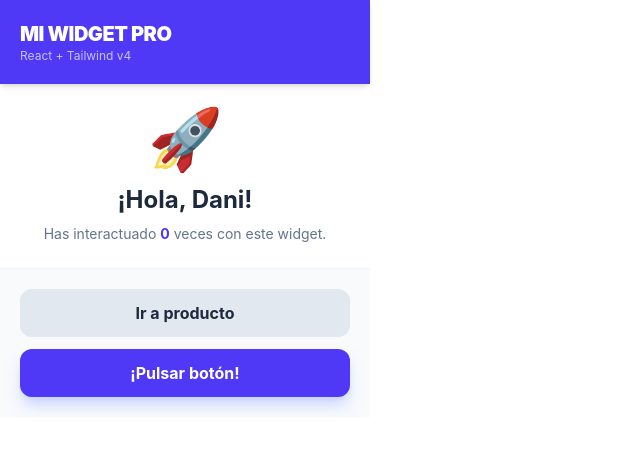
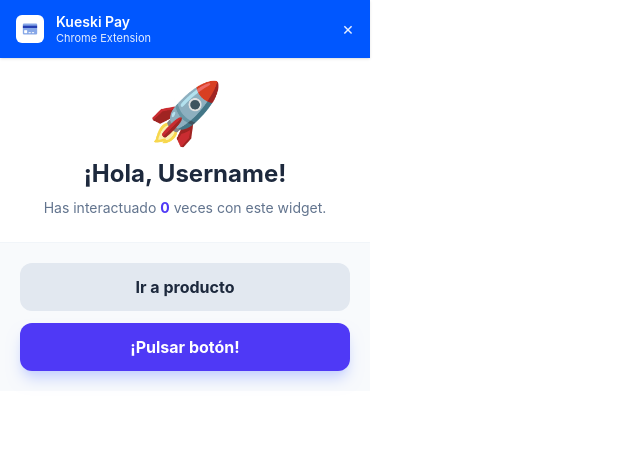
Before and after one commit to carlos-deanda/widget-kueski, a React (Vite) app: page / in a window 1280 px wide. Shown: the top 452 px of the page, without its empty margins (0-640 px from the left). Built offline with nearby package versions, Linux system fonts and the light colour scheme.

Commit message:
put the same topbar to all pages in the widget

```diff
--- a/src/App.jsx
+++ b/src/App.jsx
@@ -1,5 +1,6 @@
 import React, { useState } from 'react';
 import ProductPage from './pages/ProductPage.jsx';
+import TopBar from './components/TopBar.jsx';
 
 function App() {
   // Añadimos un pequeño estado para que el widget sea interactivo
@@ -17,11 +18,7 @@
     */
     <div className="w-full h-full bg-white flex flex-col font-sans">
 
-      {/* --- CABECERA --- */}
-      <header className="p-5 bg-indigo-600 text-white shadow-md">
-        <h1 className="text-xl font-black tracking-tight">MI WIDGET PRO</h1>
-        <p className="text-xs text-indigo-100 opacity-80">React + Tailwind v4</p>
-      </header>
+      <TopBar />
 
       {/* --- CUERPO --- */}
       <main className="grow p-6 flex flex-col items-center justify-center text-center">
@@ -31,7 +28,7 @@
           </span>
         </div>
 
-        <h2 className="text-2xl font-bold text-slate-800">¡Hola, Dani!</h2>
+        <h2 className="text-2xl font-bold text-slate-800">¡Hola, Username!</h2>
         <p className="text-slate-500 mt-2 text-sm">
           Has interactuado <span className="font-bold text-indigo-600">{contador}</span> veces con este widget.
         </p>
--- /dev/null
+++ b/src/components/TopBar.jsx
@@ -0,0 +1,32 @@
+import React from 'react';
+
+function TopBar() {
+  return (
+    <header className="bg-[#0057ff] text-white px-4 py-3 shadow-sm">
+      <div className="flex items-center justify-between">
+        <div className="flex items-center gap-3">
+          <div className="w-7 h-7 rounded-md bg-white flex items-center justify-center">
+            <img
+              src="/images/tarjeta_de_credito.webp"
+              alt="Kueski icon"
+              className="w-4 h-4 object-contain"
+            />
+          </div>
+          <div className="leading-tight">
+            <p className="text-sm font-semibold">Kueski Pay</p>
+            <p className="text-[11px] text-white/90">Chrome Extension</p>
+          </div>
+        </div>
+        <button
+          type="button"
+          className="text-white/90 hover:text-white transition-colors text-lg leading-none"
+          aria-label="Close"
+        >
+          ×
+        </button>
+      </div>
+    </header>
+  );
+}
+
+export default TopBar;
--- a/src/pages/ProductPage.jsx
+++ b/src/pages/ProductPage.jsx
@@ -1,9 +1,12 @@
 import React from 'react';
+import TopBar from '../components/TopBar.jsx';
 
 function ProductPage({ onBack }) {
   return (
-    <div className="w-full h-full bg-[#f3f4f6] font-sans text-slate-800 p-2">
-      <div className="h-full rounded-2xl border border-slate-200 bg-[#f5f5f5] p-4 overflow-y-auto">
+    <div className="w-full h-full bg-[#f3f4f6] font-sans text-slate-800 flex flex-col">
+      <TopBar />
+
+      <div className="grow rounded-b-2xl border-x border-b border-slate-200 bg-[#f5f5f5] p-4 overflow-y-auto">
         <button
           onClick={onBack}
           className="w-full bg-slate-200 text-slate-800 font-bold py-3 rounded-xl
```
Also changed, not shown: public/images/tarjeta_de_credito.webp (added).
